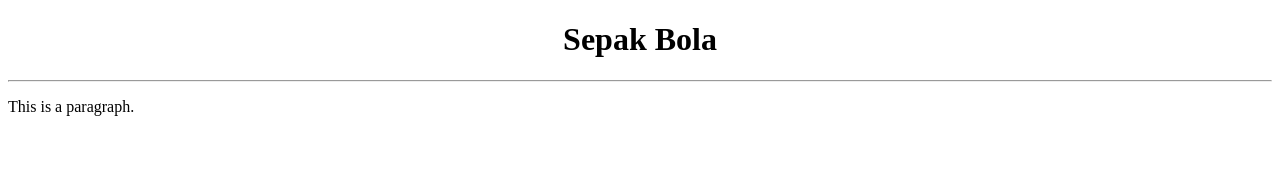
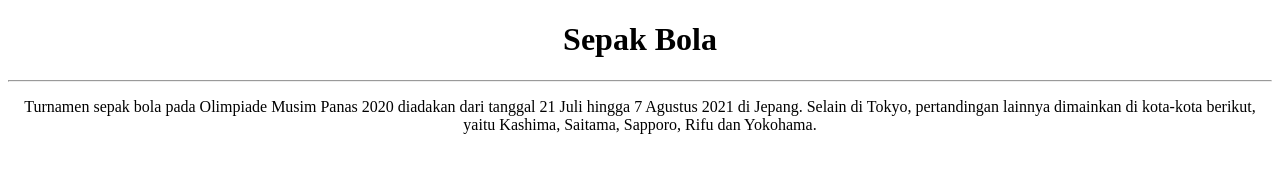
Before and after one commit to pinpin21/latihan1, a plain HTML site: page index.html in a window 1280 px wide. Drawn offline with Linux system fonts and the light colour scheme.

Commit message:
Update index.html

```diff
--- a/index.html
+++ b/index.html
@@ -11,7 +11,9 @@
 <h1>Sepak Bola</h1>
 </center>
 <hr>
-<p>This is a paragraph.</p>
+<center>
+<p>Turnamen sepak bola pada Olimpiade Musim Panas 2020 diadakan dari tanggal 21 Juli hingga 7 Agustus 2021 di Jepang. Selain di Tokyo, pertandingan lainnya dimainkan di kota-kota berikut, yaitu Kashima, Saitama, Sapporo, Rifu dan Yokohama.</p>
+</center>
 </body>
 
 </html>
```
